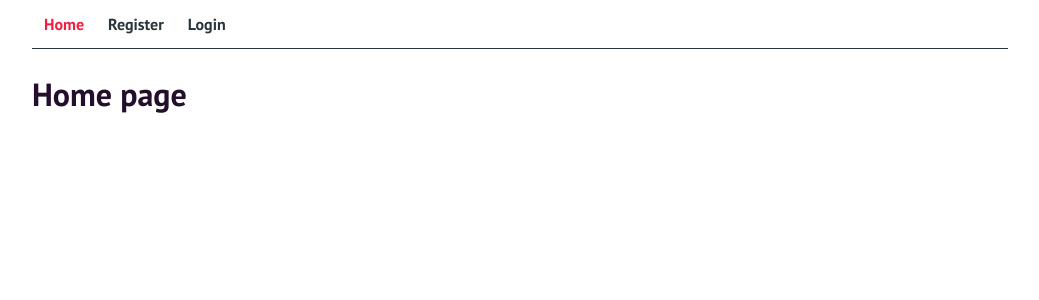
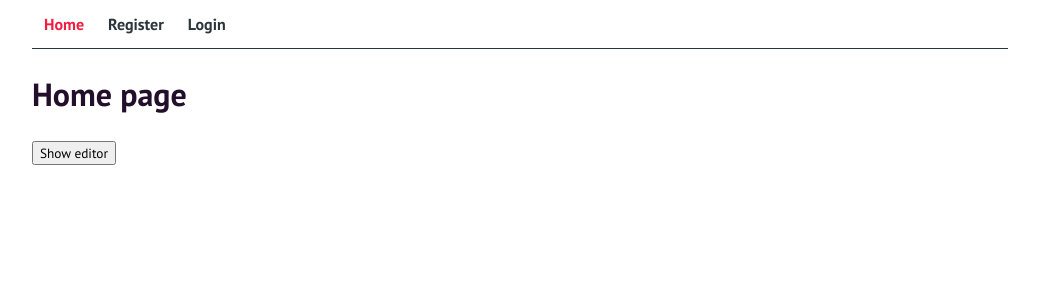
Before and after one commit to luxplanjay/react-group-7, a React (Create React App) app: page / in a window 1280 px wide. Shown: the top 300 px of the page, without its empty margins (120-1159 px from the left). Built offline with nearby package versions, Linux system fonts and the light colour scheme.

Commit message:
Add code splitting with suspense api

```diff
--- a/package.json
+++ b/package.json
@@ -7,6 +7,7 @@
     "qs": "^6.9.0",
     "react": "^16.10.2",
     "react-dom": "^16.10.2",
+    "react-loadable": "^5.5.0",
     "react-redux": "^7.1.3",
     "react-router-dom": "^5.1.2",
     "react-scripts": "3.2.0",
--- a/src/App.js
+++ b/src/App.js
@@ -1,10 +1,11 @@
-import React, { Component } from 'react';
+import React, { Component, Suspense } from 'react';
 import { connect } from 'react-redux';
 import { BrowserRouter, Switch, Route } from 'react-router-dom';
 import PrivateRoute from './common/PrivateRoute';
 import Layout from './common/Layout';
 import routes from './routes';
 import authOperations from './redux/auth/authOperations';
+import Spinner from './common/Spinner';
 
 class App extends Component {
   componentDidMount() {
@@ -15,6 +16,7 @@ class App extends Component {
     return (
       <BrowserRouter>
         <Layout>
+          <Suspense fallback={<Spinner />}>
             <Switch>
               <Route
                 exact={routes.HOME.exact}
@@ -34,6 +36,7 @@ class App extends Component {
                 component={routes.TASKS.component}
               />
             </Switch>
+          </Suspense>
         </Layout>
       </BrowserRouter>
     );
--- /dev/null
+++ b/src/common/Spinner.js
@@ -0,0 +1,5 @@
+import React from 'react';
+
+const Spinner = () => <div>Loading...</div>;
+
+export default Spinner;
--- a/src/routes.js
+++ b/src/routes.js
@@ -1,7 +1,52 @@
-import HomeView from './views/HomeView/HomeView';
-import RegisterView from './views/RegisterView/RegisterView';
-import LoginView from './views/LoginView/LoginView';
-import TasksView from './views/TasksView/TasksView';
+import { lazy } from 'react';
+
+// import Loadable from 'react-loadable';
+// import Spinner from './common/Spinner';
+// import HomeView from './views/HomeView/HomeView';
+// import RegisterView from './views/RegisterView/RegisterView';
+// import LoginView from './views/LoginView/LoginView';
+// import TasksView from './views/TasksView/TasksView';
+
+const HomeView = lazy(() =>
+  import('./views/HomeView/HomeView' /* webpackChunkName: "home-view" */),
+);
+const RegisterView = lazy(() =>
+  import(
+    './views/RegisterView/RegisterView' /* webpackChunkName: "register-view" */
+  ),
+);
+const LoginView = lazy(() =>
+  import('./views/LoginView/LoginView' /* webpackChunkName: "login-view" */),
+);
+const TasksView = lazy(() =>
+  import('./views/TasksView/TasksView' /* webpackChunkName: "tasks-view" */),
+);
+
+// const HomeView = Loadable({
+//   loader: () =>
+//     import('./views/HomeView/HomeView' /* webpackChunkName: "home-view" */),
+//   loading: Spinner,
+// });
+
+// const RegisterView = Loadable({
+//   loader: () =>
+//     import(
+//       './views/RegisterView/RegisterView' /* webpackChunkName: "register-view" */
+//     ),
+//   loading: Spinner,
+// });
+
+// const LoginView = Loadable({
+//   loader: () =>
+//     import('./views/LoginView/LoginView' /* webpackChunkName: "login-view" */),
+//   loading: Spinner,
+// });
+
+// const TasksView = Loadable({
+//   loader: () =>
+//     import('./views/TasksView/TasksView' /* webpackChunkName: "tasks-view" */),
+//   loading: Spinner,
+// });
 
 export default {
   HOME: {
--- /dev/null
+++ b/src/views/HomeView/Editor.js
@@ -0,0 +1,9 @@
+import React from 'react';
+
+const Editor = () => (
+  <div>
+    <h1>EDITOR COMPONENT!!!</h1>
+  </div>
+);
+
+export default Editor;
--- a/src/views/HomeView/HomeView.js
+++ b/src/views/HomeView/HomeView.js
@@ -1,9 +1,34 @@
-import React from 'react';
+import React, { useState, lazy, Suspense } from 'react';
+import Spinner from '../../common/Spinner';
+// import Loadable from 'react-loadable'
 
-const HomeView = () => (
-  <div>
-    <h1>Home page</h1>
-  </div>
+// const Editor = Loadable({
+//   loader: () => import('./Editor' /* webpackChunkName: "editor-view" */),
+//   loading: Spinner,
+// });
+
+const Editor = lazy(() =>
+  import('./Editor' /* webpackChunkName: "editor-view" */),
 );
 
+const HomeView = () => {
+  const [editorVisible, setEditorVisible] = useState(false);
+
+  return (
+    <div>
+      <h1>Home page</h1>
+
+      {editorVisible ? (
+        <Suspense fallback={<Spinner />}>
+          <Editor />
+        </Suspense>
+      ) : (
+        <button type="button" onClick={() => setEditorVisible(true)}>
+          Show editor
+        </button>
+      )}
+    </div>
+  );
+};
+
 export default HomeView;
```
Also changed, not shown: 1 other file (tests, documents, lock files or other folders). Lines whose indentation alone changed are shown as unchanged.
